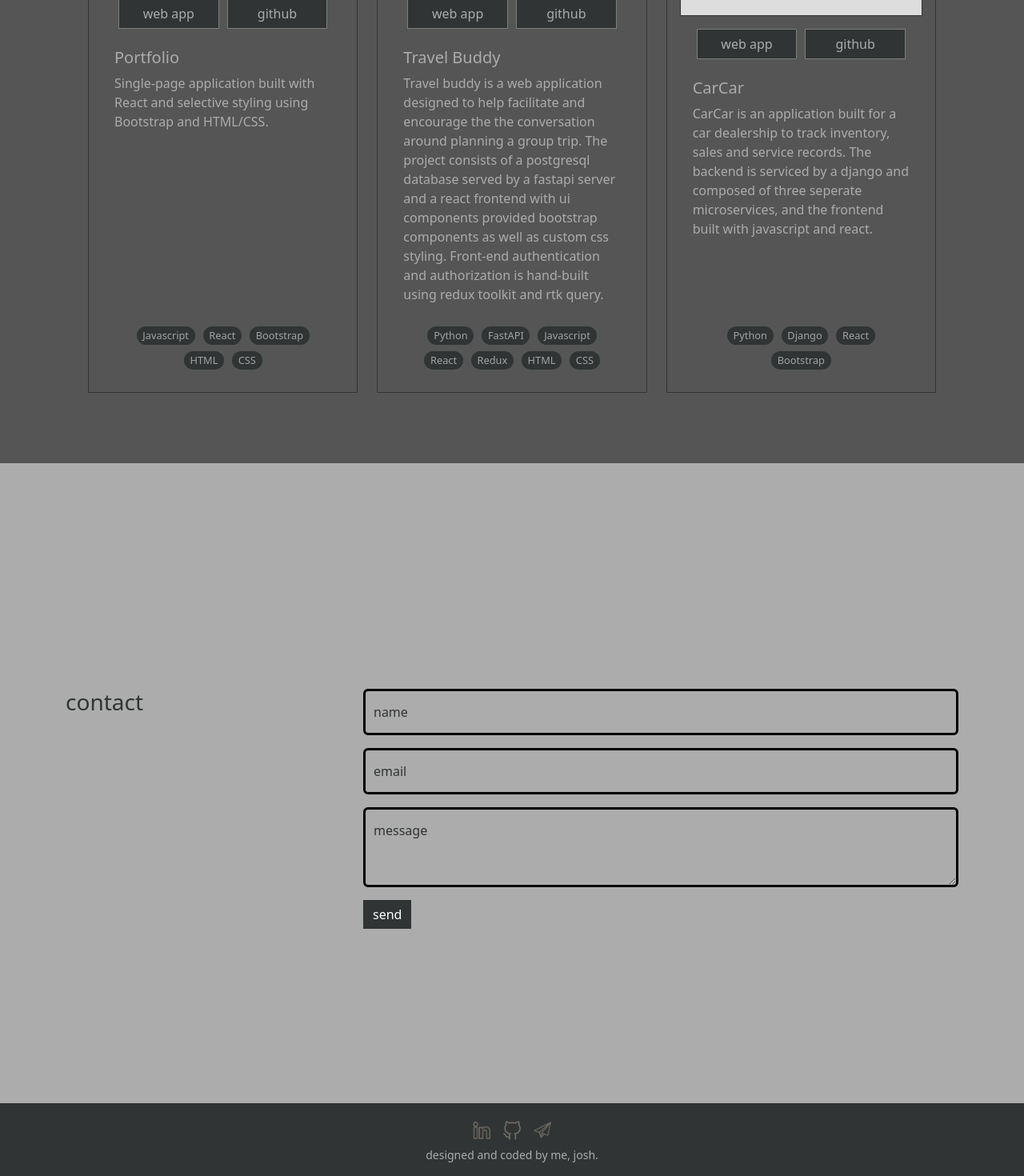
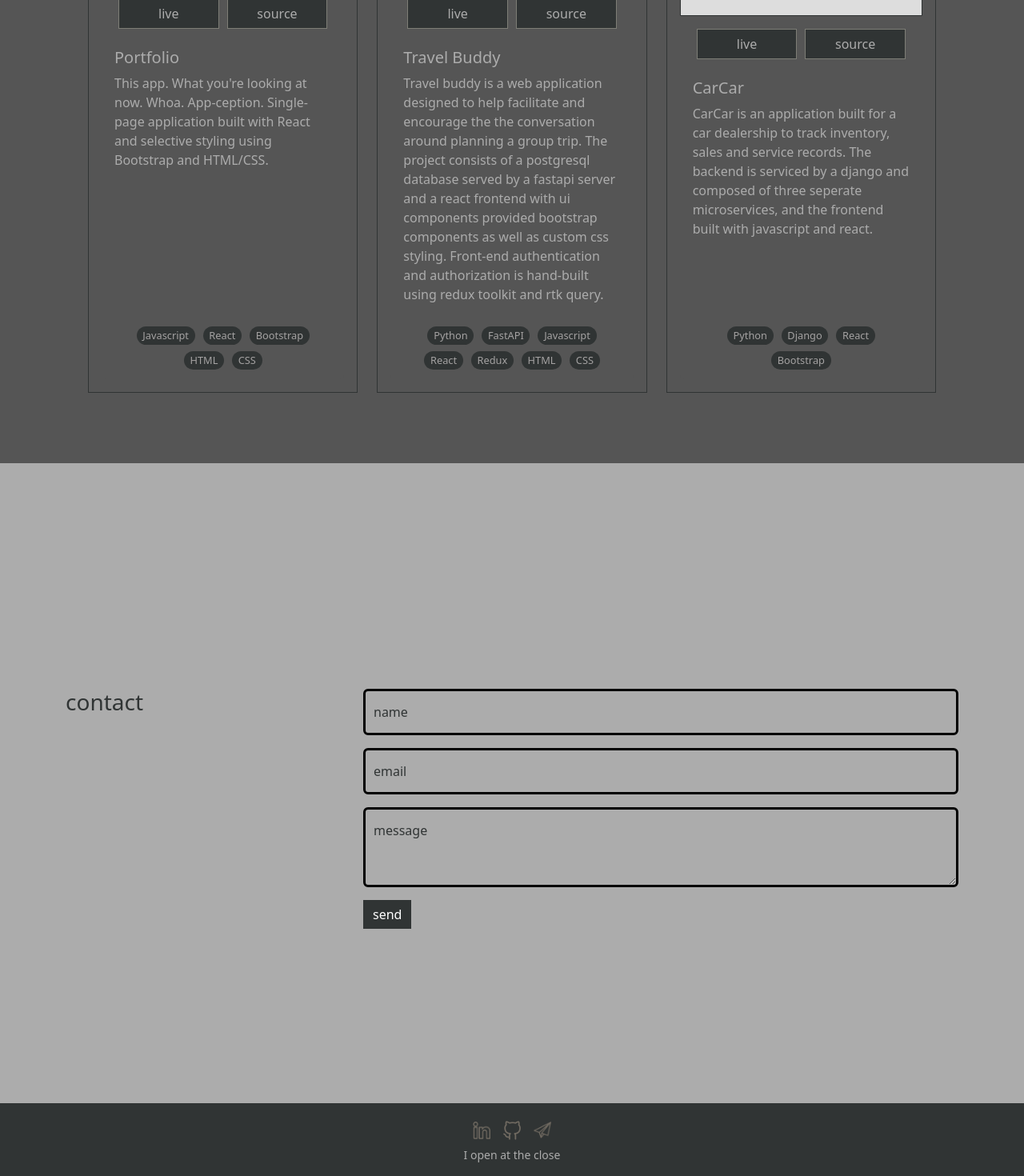
Before and after one commit to thejoshchow/thejoshchow-portfolio, a React (Create React App) app: page / in a window 1280 px wide. Shown: the part 2081-3551 px from the top of the page at 80% size. Built offline with nearby package versions, Linux system fonts and the light colour scheme.

Commit message:
rename projects buttons. replace footer text

```diff
--- a/src/sections/Footer.jsx
+++ b/src/sections/Footer.jsx
@@ -24,16 +24,12 @@ const Footer = () => {
           >
             <img src="img/github.png" alt="github icon" width="22px" />
           </a>
-          <a
-            className="p-2 mail"
-            href="mailto:thejoshchow@gmail.com"
-            target="_blank"
-            rel="noopener noreferrer"
-          >
+          <a className="p-2 mail" href="mailto:thejoshchow@gmail.com">
             <img src="img/email.png" alt="mail icon" width="22px" />
           </a>
         </div>
-        <div className="pt-2 small">designed and coded by me, josh.</div>
+        {/* <div className="pt-2 small">designed and coded by me, josh</div> */}
+        <div className="pt-2 small">I open at the close</div>
       </div>
     </section>
   );
--- a/src/sections/Projects.jsx
+++ b/src/sections/Projects.jsx
@@ -17,10 +17,10 @@ const Projects = () => {
         />
         <Card.Header className="d-flex justify-content-around">
           <a className="btn card-button" href={project.website}>
-            web app
+            live
           </a>
           <a className="btn card-button" href={project.repo}>
-            github
+            source
           </a>
         </Card.Header>
         <Card.Body>
@@ -42,7 +42,7 @@ const Projects = () => {
       name: "Portfolio",
       screenshot: "img/portfolio.png",
       description:
-        "Single-page application built with React and selective styling using Bootstrap and HTML/CSS.",
+        "This app. What you're looking at now. Whoa. App-ception. Single-page application built with React and selective styling using Bootstrap and HTML/CSS.",
       tech: ["Javascript", "React", "Bootstrap", "HTML", "CSS"],
       website: "https://thejoshchow.netlify.app",
       repo: "https://github.com/thejoshchow/thejoshchow-portfolio",
```
